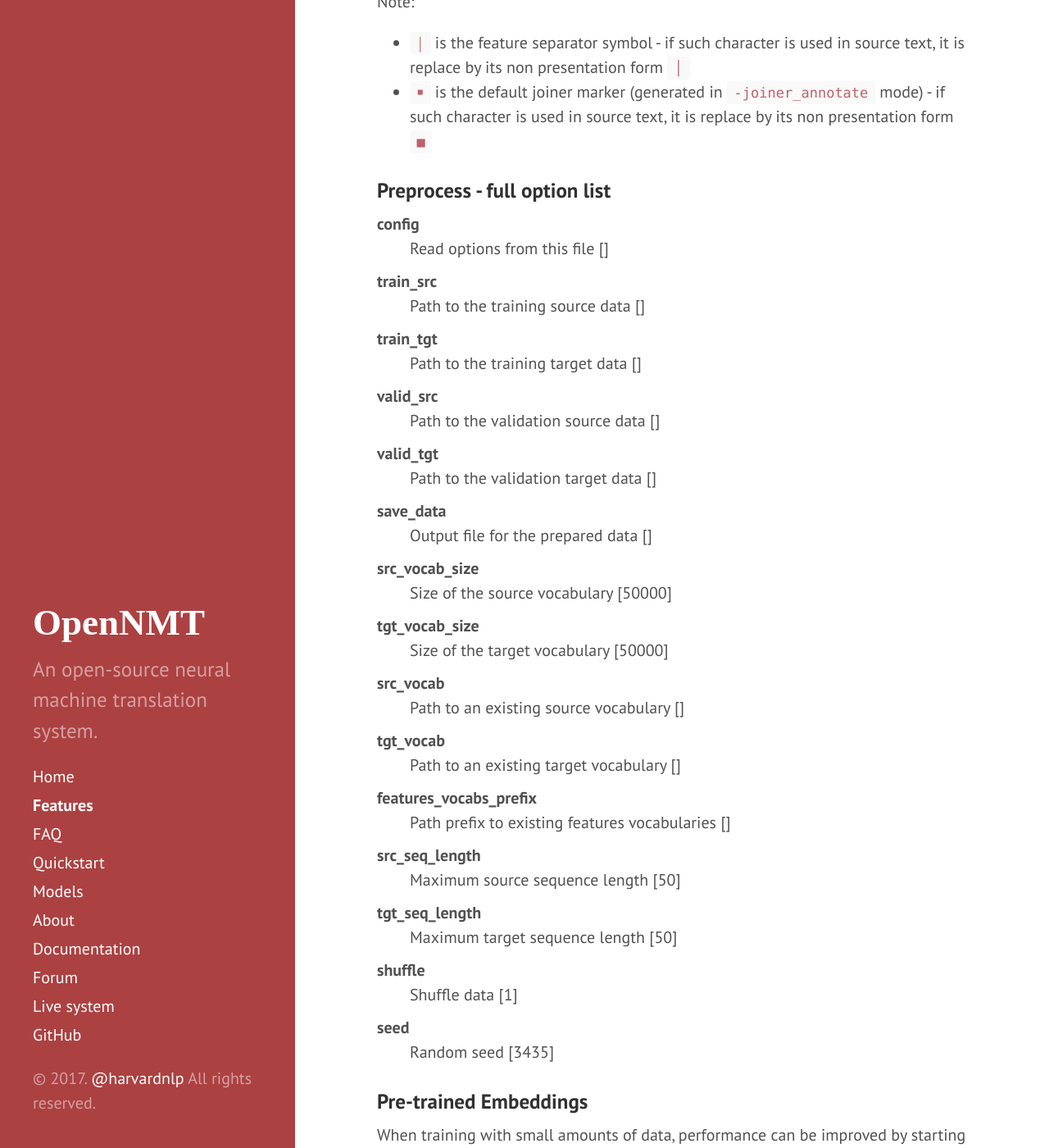
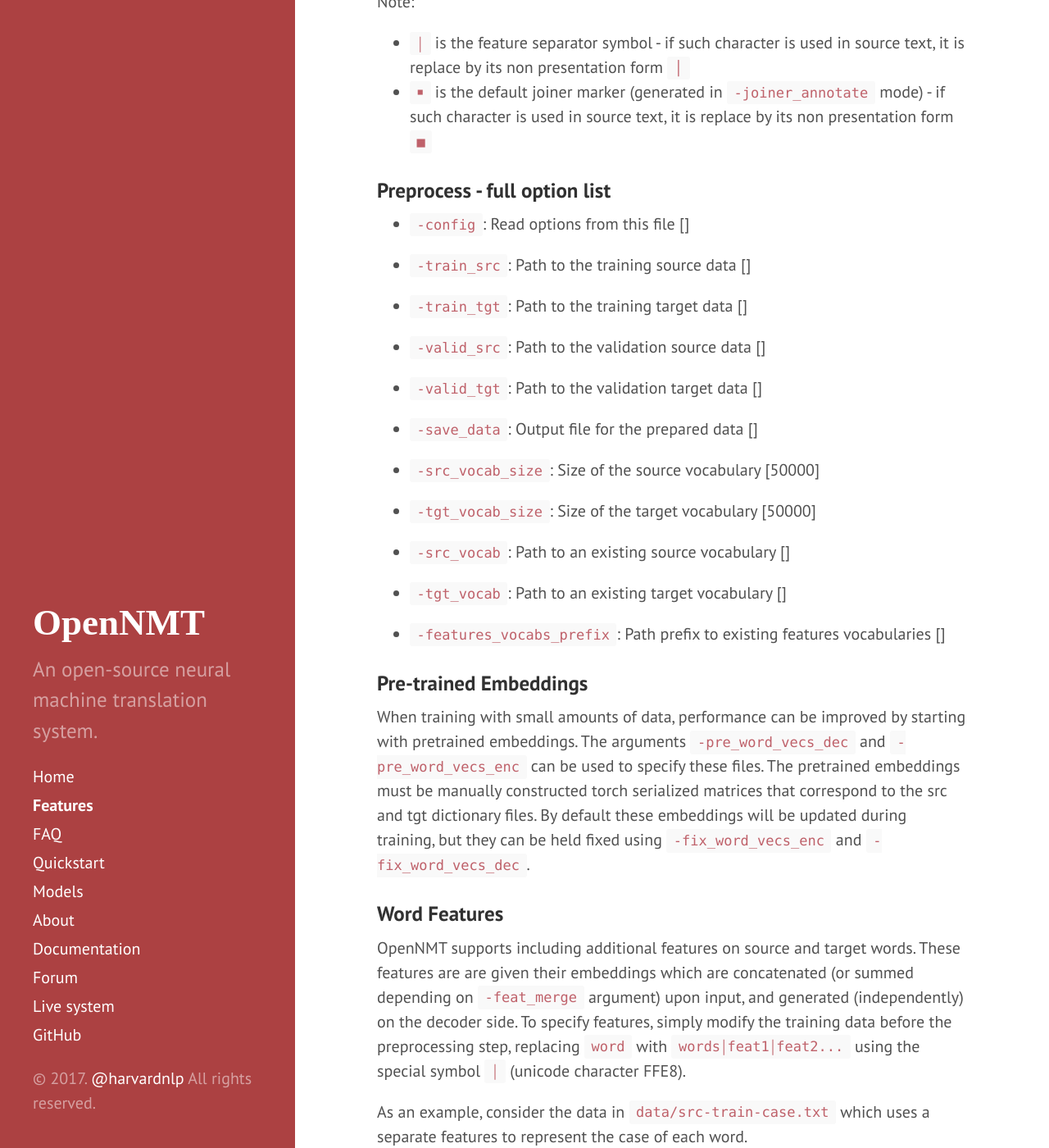
Before and after one commit to OpenNMT/opennmt.github.io, a Jekyll site: the page built from Advanced.md, in a window 1280 px wide and 1400 px high, scrolled down 1312 px. Shown: the whole window at 82% size. Built offline with Jekyll 4.4.1, drawn with Linux system fonts in a browser that asks for light colours.

Commit message:
Update Advanced.md

```diff
--- a/Advanced.md
+++ b/Advanced.md
@@ -31,51 +31,27 @@ Note:
 
 ### Preprocess - full option list
 
+* `-config`:  Read options from this file []
 
-config
-:   Read options from this file []
+* `-train_src`:  Path to the training source data []
 
-train_src
-:   Path to the training source data []
+* `-train_tgt`:  Path to the training target data []
 
-train_tgt
-:   Path to the training target data []
+* `-valid_src`:  Path to the validation source data []
 
-valid_src
-:   Path to the validation source data []
+* `-valid_tgt`:  Path to the validation target data []
 
-valid_tgt
-:   Path to the validation target data []
+* `-save_data`:  Output file for the prepared data []
 
-save_data
-:   Output file for the prepared data []
+* `-src_vocab_size`:  Size of the source vocabulary [50000]
 
-src_vocab_size
-:   Size of the source vocabulary [50000]
+* `-tgt_vocab_size`:  Size of the target vocabulary [50000]
 
-tgt_vocab_size
-:   Size of the target vocabulary [50000]
+* `-src_vocab`:  Path to an existing source vocabulary []
 
-src_vocab
-:   Path to an existing source vocabulary []
+* `-tgt_vocab`:  Path to an existing target vocabulary []
 
-tgt_vocab
-:   Path to an existing target vocabulary []
-
-features_vocabs_prefix
-:   Path prefix to existing features vocabularies []
-
-src_seq_length
-:   Maximum source sequence length [50]
-
-tgt_seq_length
-:   Maximum target sequence length [50]
-
-shuffle
-:   Shuffle data [1]
-
-seed
-:   Random seed [3435]
+* `-features_vocabs_prefix`:  Path prefix to existing features vocabularies []
 
 
 
```
